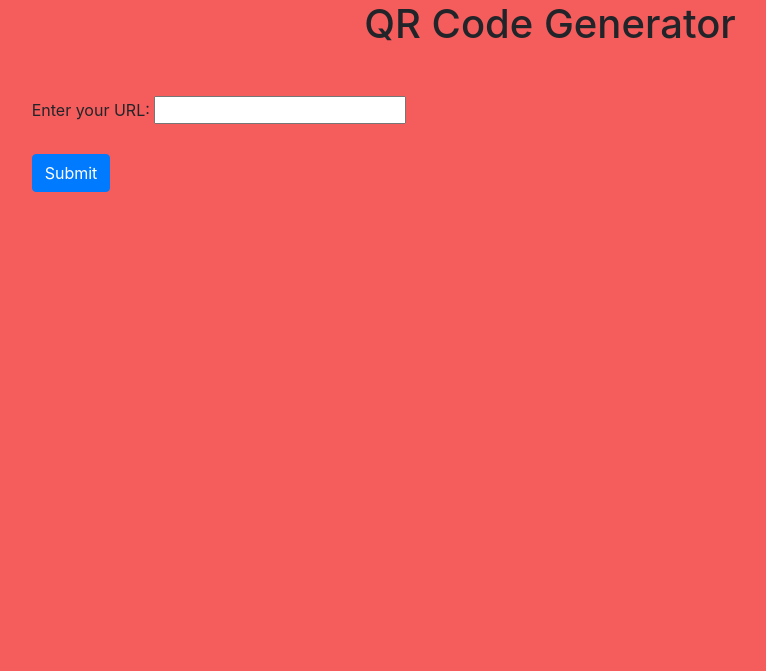
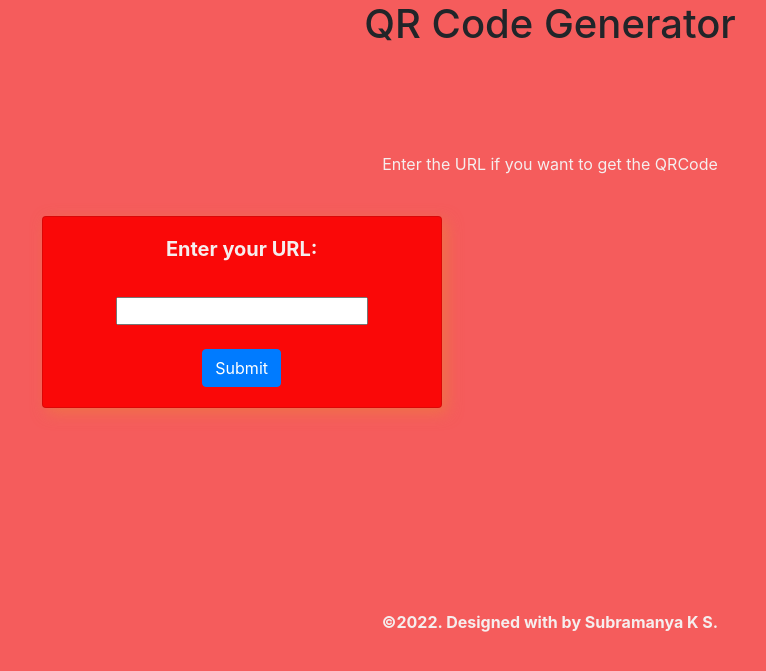
Before and after one commit to SubramanyaKS/QRCodeGenerator, a Flask app: page / in a window 1280 px wide. Shown: the top 671 px of the page, without its empty margins (90-856 px from the left). Run offline with Flask 2, Linux system fonts and the light colour scheme; some libraries are stand-ins or nearby versions.

Commit message:
updated index.html

```diff
--- a/templates/index.html
+++ b/templates/index.html
@@ -13,22 +13,36 @@
         <div style ="text-align:center">
             <h1>QR Code Generator</h1>
         </div>
-        <div>
+        <section class ="main py-5" id="main">
             <div class="container-fluid my-5">
                 <div class="row">
                   <div class="col-md-10 col-sm-6 mx-auto">
-                    <form class="" action="/index" method="post">
-                        <div>
-                            <label>Enter your URL:</label>
+                     <form class="" action="/index" method="post">
+                        <p>Enter the URL if you want to get the QRCode</p><br>
+                        <div class="card">
+                            <div class="card-body">
+								<h5 class="card-title" style="text-align: center;"><b>Enter your URL:</b></h5>
+								<br>
+
                             <input type="text" id="url" name="url"><br><br>
+                            <div>
+                                <input type="submit" class="btn btn-primary" value="Submit"><br>
+                            </div>
+                            </div>
                         </div>
 
-                        <div><input type="submit" class="btn btn-primary" value="Submit"><br></div>
+
                     </form>
 
                 </div>
             </div>
-        </div>
+        <br></br>
+
+        </section>
+        <br></br>
+        <footer style="background-color:#f55c5c">
+			<p class="text-center" ><b>&copy;2022. Designed with <i class="fas fa-heart" style="color: red;"></i> by Subramanya K S.</b></p>
+		</footer>
         <script src="https://cdn.jsdelivr.net/npm/bootstrap@5.1.3/dist/js/bootstrap.bundle.min.js" integrity="sha384-ka7Sk0Gln4gmtz2MlQnikT1wXgYsOg+OMhuP+IlRH9sENBO0LRn5q+8nbTov4+1p" crossorigin="anonymous"></script>
     </body>
 </html>
```
